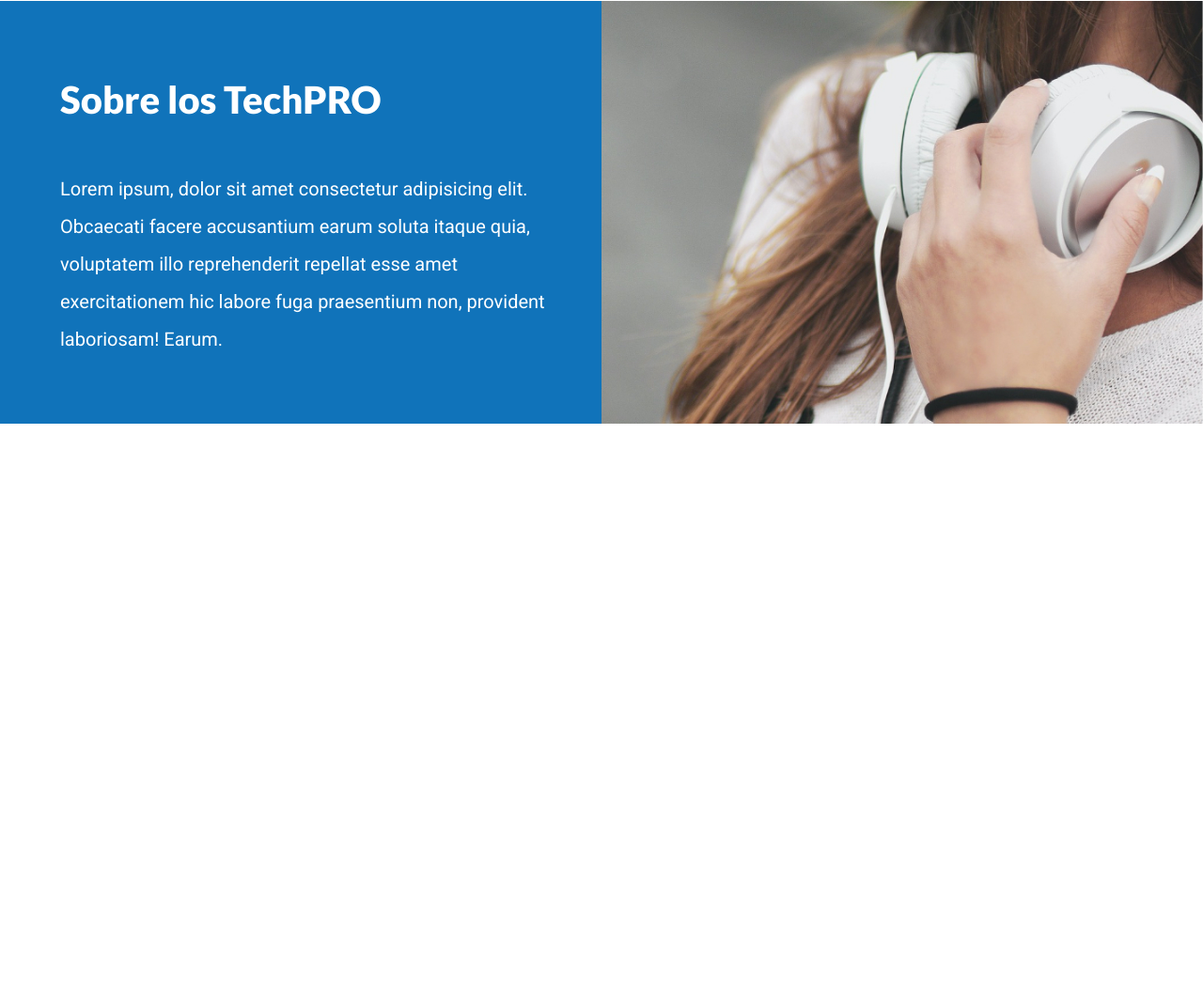
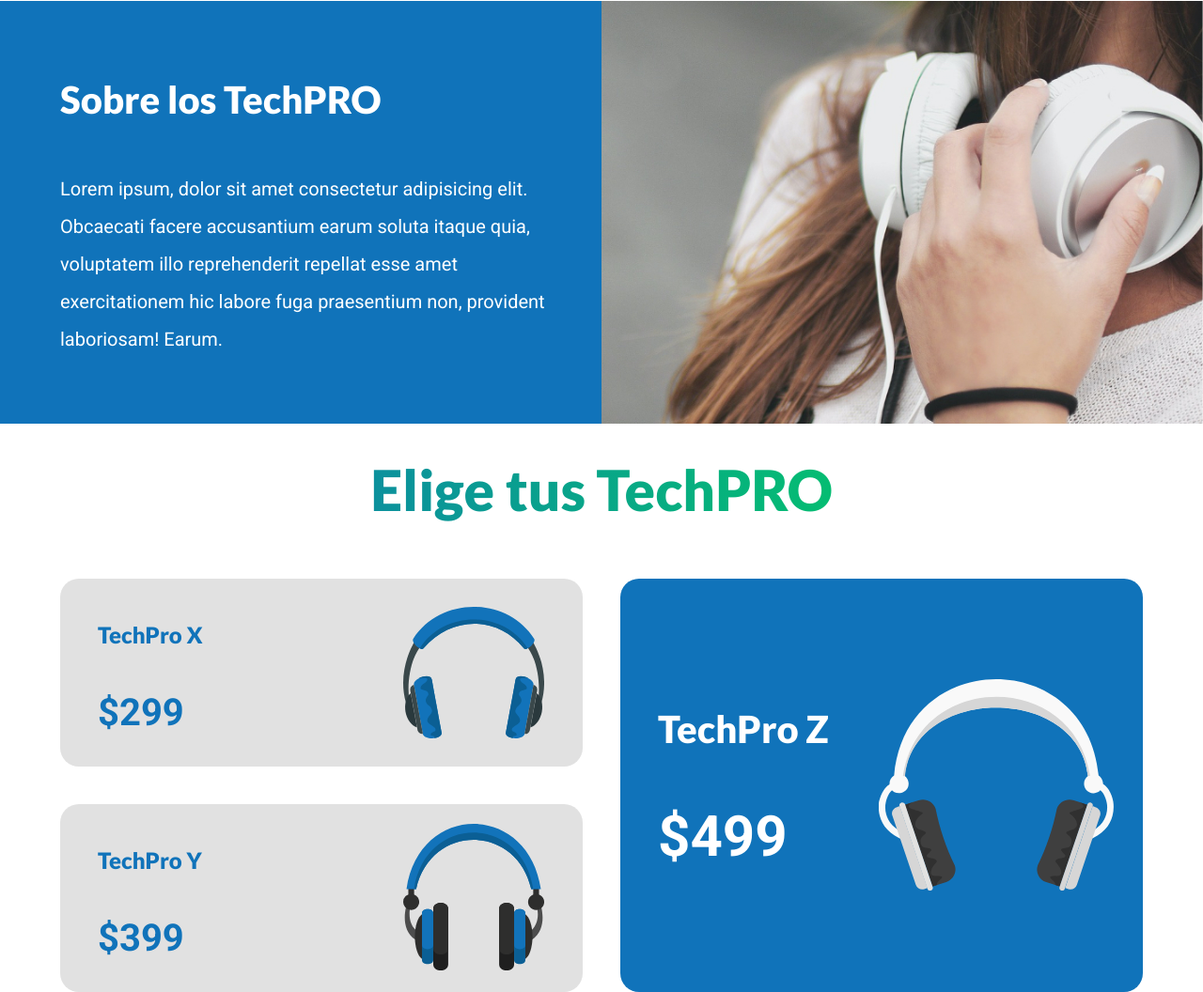
Before and after one commit to ManuelSA97/Audifonos-LandingPage, a plain HTML site: page index.html in a window 1280 px wide. Shown: the part 1078-2134 px from the top of the page at 94% size. Before the commit the page ends 1529 px from the top, so only its background shows below. Drawn offline with Linux system fonts and the light colour scheme.

Commit message:
Finalizacion de la seccion de modelos; HTML y CSS

```diff
--- a/css/style.css
+++ b/css/style.css
@@ -237,3 +237,101 @@ img{
     font-size: 2rem;
     line-height: 2;
 }
+
+/** Modelos **/
+
+.modelo{
+    padding: var(--separacion) 0;
+}
+
+.header-modelos{
+    font-size: 6rem;
+    margin-bottom: var(--separacion);
+}
+
+.listado-modelos{
+    display: flex;
+    flex-direction: column-reverse;
+}
+
+@media (min-width: 992px) {
+    .listado-modelos{
+        display: grid;
+        grid-template-columns: repeat(2, 1fr);
+        grid-template-rows: repeat(2, 20rem);
+        gap: 4rem;
+    }
+}
+
+.modelo{
+    background-color: var(--grisClaro);
+    margin-bottom: 2rem;
+    padding-left: 4rem;
+    color: var(--primario);
+    border-radius: 2rem;
+    min-height: 20rem;
+    background-repeat: no-repeat;
+    background-position: 90% center;
+    background-size: 15rem;
+    display: flex;
+    flex-direction: column;
+    justify-content: center;
+    transition-property: transform background-size;
+    transition-duration: .3s;
+    cursor: pointer;
+}
+
+.modelo:hover{
+    transform: scale(1.1);
+    background-size: 30rem;
+}
+
+@media (min-width: 992px) {
+    .modelo{
+        margin-bottom: 0;
+    }
+}
+
+.modelo h3{
+    font-size: 2.4rem;
+}
+
+.modelo .precio{
+    font-size: 4rem;
+    font-weight: 900;
+    line-height: 0;
+}
+
+.modelo:first-of-type{
+    margin-bottom: 0;
+}
+
+.modelo-z{
+    background-image: url(../img/modelo-z.svg);
+    background-color: var(--primario);
+    color:var(--blanco);
+}
+
+@media (min-width: 992px) {
+    .modelo-z{
+        grid-column: 2 / 3;
+        grid-row: 1/3;
+        background-size: 25rem;
+    }
+    .modelo-z h3{
+        font-size: 4rem;
+    }
+}
+
+.modelo-z .precio{
+    font-size: 6rem;
+}
+
+.modelo-x{
+    background-image: url(../img/modelo-x.svg);
+
+}
+
+.modelo-y{
+    background-image: url(../img/modelo-y.svg);
+}
--- a/index.html
+++ b/index.html
@@ -70,5 +70,34 @@
         </div>
     </section>
 
+    <main class="modelos contenedor">
+        <div>
+            <h2 class="text-center degradado-verde header-modelos">Elige tus TechPRO</h2>
+        </div>
+        <div class="listado-modelos">
+            <div class="modelo modelo-x">
+                <h3>TechPro X</h3>
+                <p class="precio">$299</p>
+                <!-- <img src="/img/modelo-x.svg" alt="Modelo X"> -->
+            </div>
+
+            <div class="modelo modelo-y">
+                <h3>TechPro Y</h3>
+                <p class="precio">$399</p>
+                <!-- <img src="/img/modelo-y.svg" alt="Modelo Y"> -->
+            </div>
+
+            <div class="modelo modelo-z">
+                <h3>TechPro Z</h3>
+                <p class="precio">$499</p>
+                <!-- <img src="/img/modelo-z.svg" alt="Modelo Z"> -->
+            </div>
+
+        </div>
+
+    </main>
+
+
+
 </body>
 </html>
```
